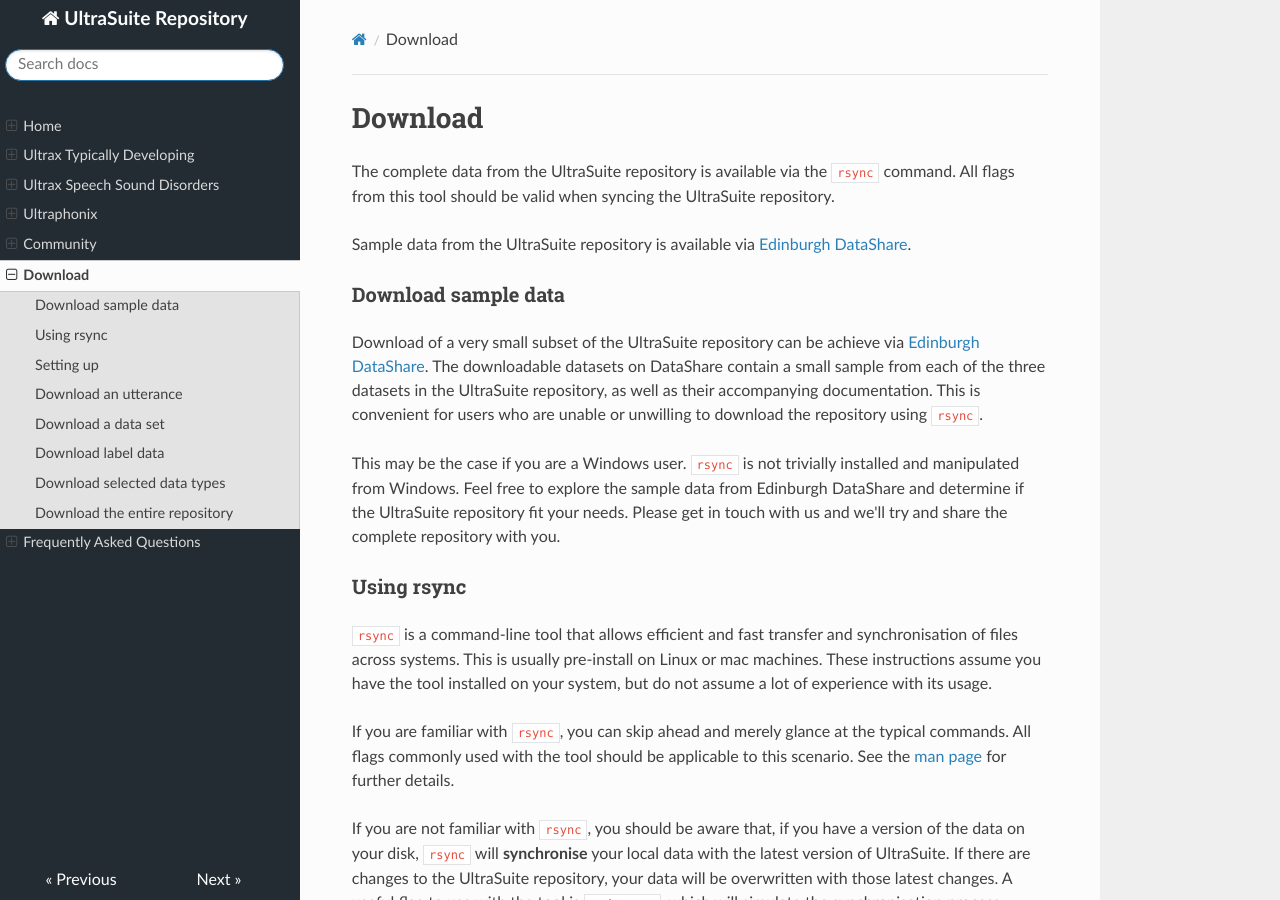
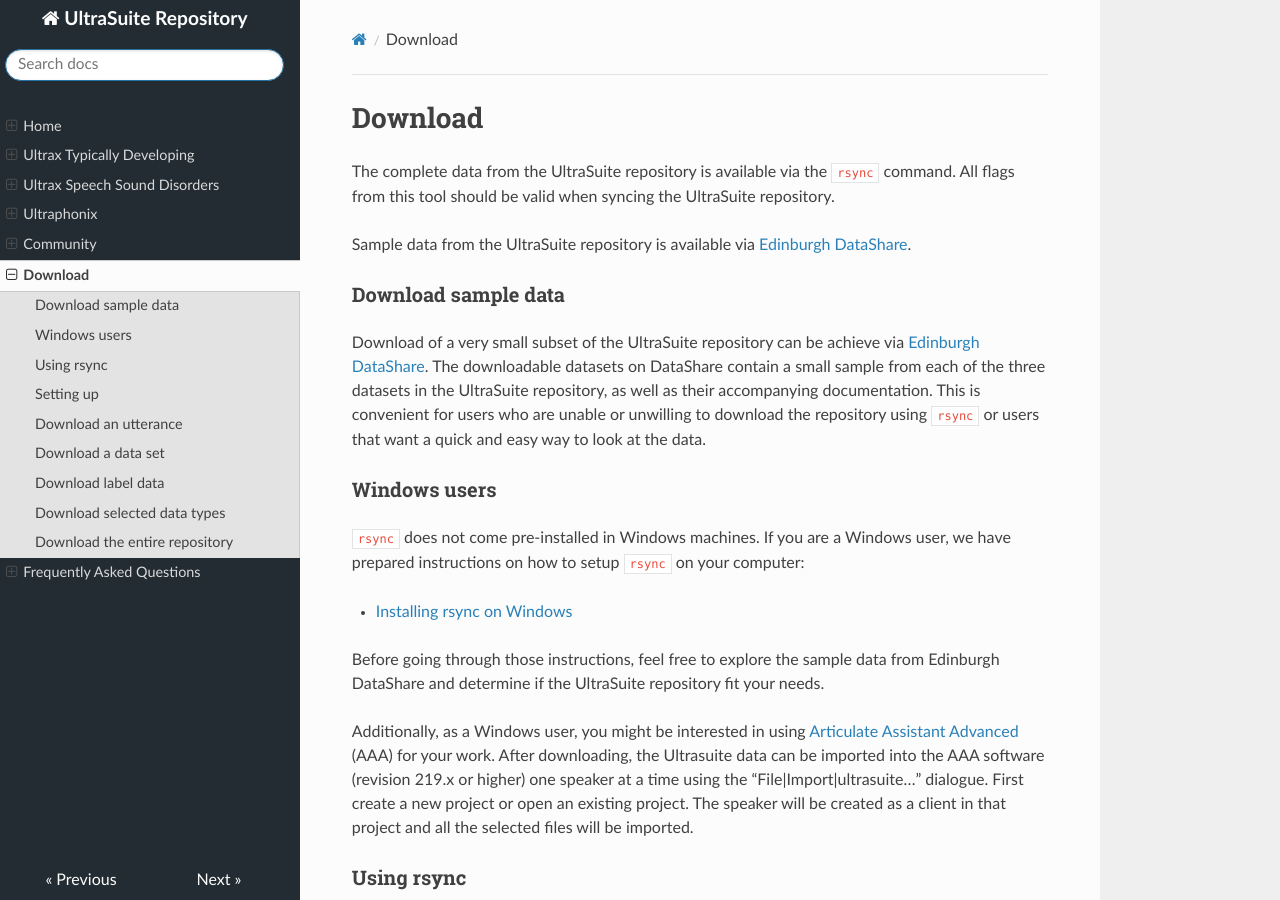
Before and after one commit to UltraSuite/ultrasuite-doc, an MkDocs documentation site: the page built from docs/download.md, in a window 1280 px wide and 900 px high. Built offline with MkDocs 1.6.1, drawn with Linux system fonts in a browser that asks for light colours; nearby versions of some CDN libraries.

Commit message:
instructions to install rsync on windows

```diff
--- a/docs/download.md
+++ b/docs/download.md
@@ -8,9 +8,19 @@ Sample data from the UltraSuite repository is available via [Edinburgh DataShare
 
 ### Download sample data
 
-Download of a very small subset of the UltraSuite repository can be achieve via [Edinburgh DataShare](http://hdl.handle.net/10283/3255). The downloadable datasets on DataShare contain a small sample from each of the three datasets in the UltraSuite repository, as well as their accompanying documentation. This is convenient for users who are unable or unwilling to download the repository using `rsync`.
+Download of a very small subset of the UltraSuite repository can be achieve via [Edinburgh DataShare](http://hdl.handle.net/10283/3255). The downloadable datasets on DataShare contain a small sample from each of the three datasets in the UltraSuite repository, as well as their accompanying documentation. This is convenient for users who are unable or unwilling to download the repository using `rsync` or users that want a quick and easy way to look at the data.
 
-This may be the case if you are a Windows user. `rsync` is not trivially installed and manipulated from Windows. Feel free to explore the sample data from Edinburgh DataShare and determine if the UltraSuite repository fit your needs. Please get in touch with us and we'll try and share the complete repository with you.
+
+
+### Windows users
+
+ `rsync` does not come pre-installed in Windows machines. If you are a Windows user, we have prepared instructions on how to setup `rsync` on your computer:
+
+- [Installing rsync on Windows](download_win.md)
+
+Before going through those instructions, feel free to explore the sample data from Edinburgh DataShare and determine if the UltraSuite repository fit your needs.
+
+Additionally, as a Windows user, you might be interested in using [Articulate Assistant Advanced](http://www.articulateinstruments.com/aaa/) (AAA) for your work. After downloading, the Ultrasuite data can be imported into the AAA software (revision 219.x or higher) one speaker at a time using the “File|Import|ultrasuite…” dialogue. First create a new project or open an existing project. The speaker will be created as a client in that project and all the selected files will be imported.
 
 
 
```
Also changed, not shown: docs/download_win.md (added, +32 -0 lines), docs/imgs/cygwin_1.png (added), docs/imgs/cygwin_2.png (added).
